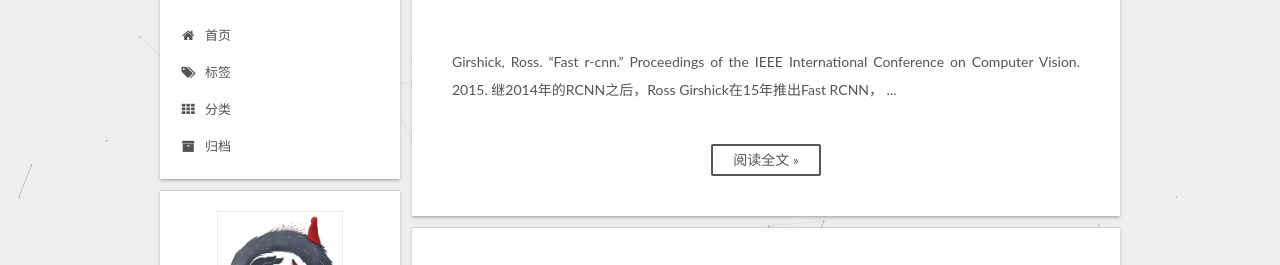
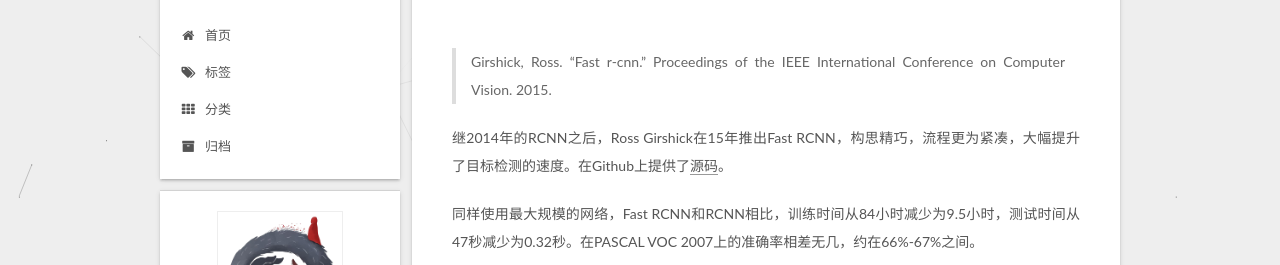
Before and after one commit to LittleRedHat/littleredhat.github.io, a plain HTML site: page index.html in a window 1280 px wide. Shown: the part 118-383 px from the top of the page. Drawn offline with nearby package versions, Linux system fonts and the light colour scheme; some packages are replaced by stand-ins of ours; a script that the page names is missing.

Commit message:
Site updated: 2018-03-11 00:13:15

```diff
--- a/css/main.css
+++ b/css/main.css
@@ -1823,7 +1823,7 @@ pre .javascript .function {
   width: 4px;
   height: 4px;
   border-radius: 50%;
-  background: #4587f2;
+  background: #f53bfb;
 }
 .links-of-blogroll {
   font-size: 13px;
--- a/index.html
+++ b/index.html
@@ -344,12 +344,11 @@
 
 
 
-
-
-Girshick, Ross. “Fast r-cnn.” Proceedings of the IEEE International Conference on Computer Vision. 2015.
-
-继2014年的RCNN之后，Ross Girshick在15年推出Fast RCNN，
-          ...
+          <blockquote>
+<p>Girshick, Ross. “Fast r-cnn.” Proceedings of the IEEE International Conference on Computer Vision. 2015.</p>
+</blockquote>
+<p>继2014年的RCNN之后，Ross Girshick在15年推出Fast RCNN，构思精巧，流程更为紧凑，大幅提升了目标检测的速度。在Github上提供了<a href="https://github.com/rbgirshick/fast-rcnn" target="_blank" rel="noopener">源码</a>。</p>
+<p>同样使用最大规模的网络，Fast RCNN和RCNN相比，训练时间从84小时减少为9.5小时，测试时间从47秒减少为0.32秒。在PASCAL VOC 2007上的准确率相差无几，约在66%-67%之间。<br>
           <!--noindex-->
           <div class="post-button text-center">
             <a class="btn" href="/2018/03/11/Fast-RCNN-详解/#more" rel="contents">
```
Also changed, not shown: 2018/03/11/Fast-RCNN-详解/index.html (+2 -2 lines).
